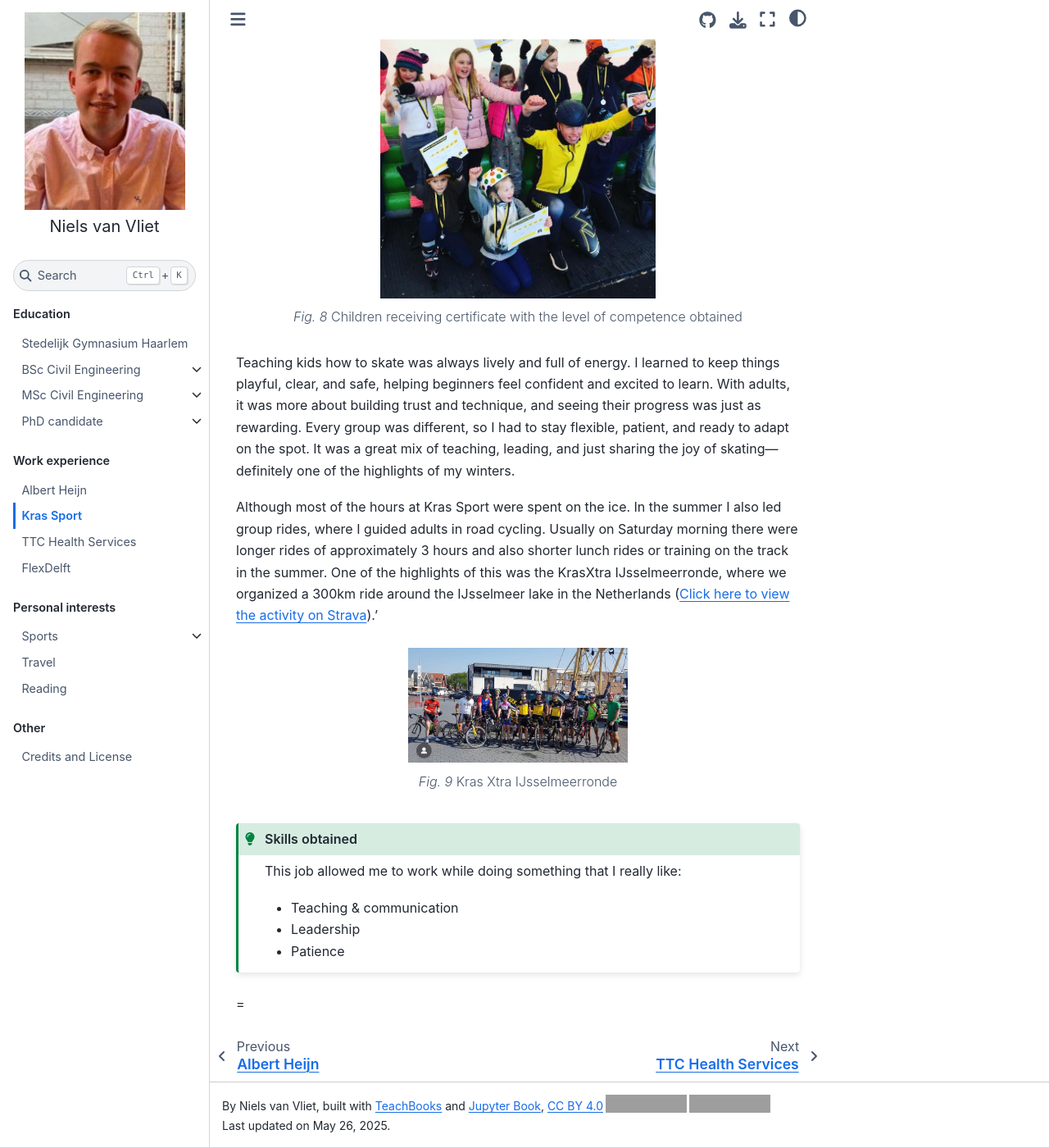
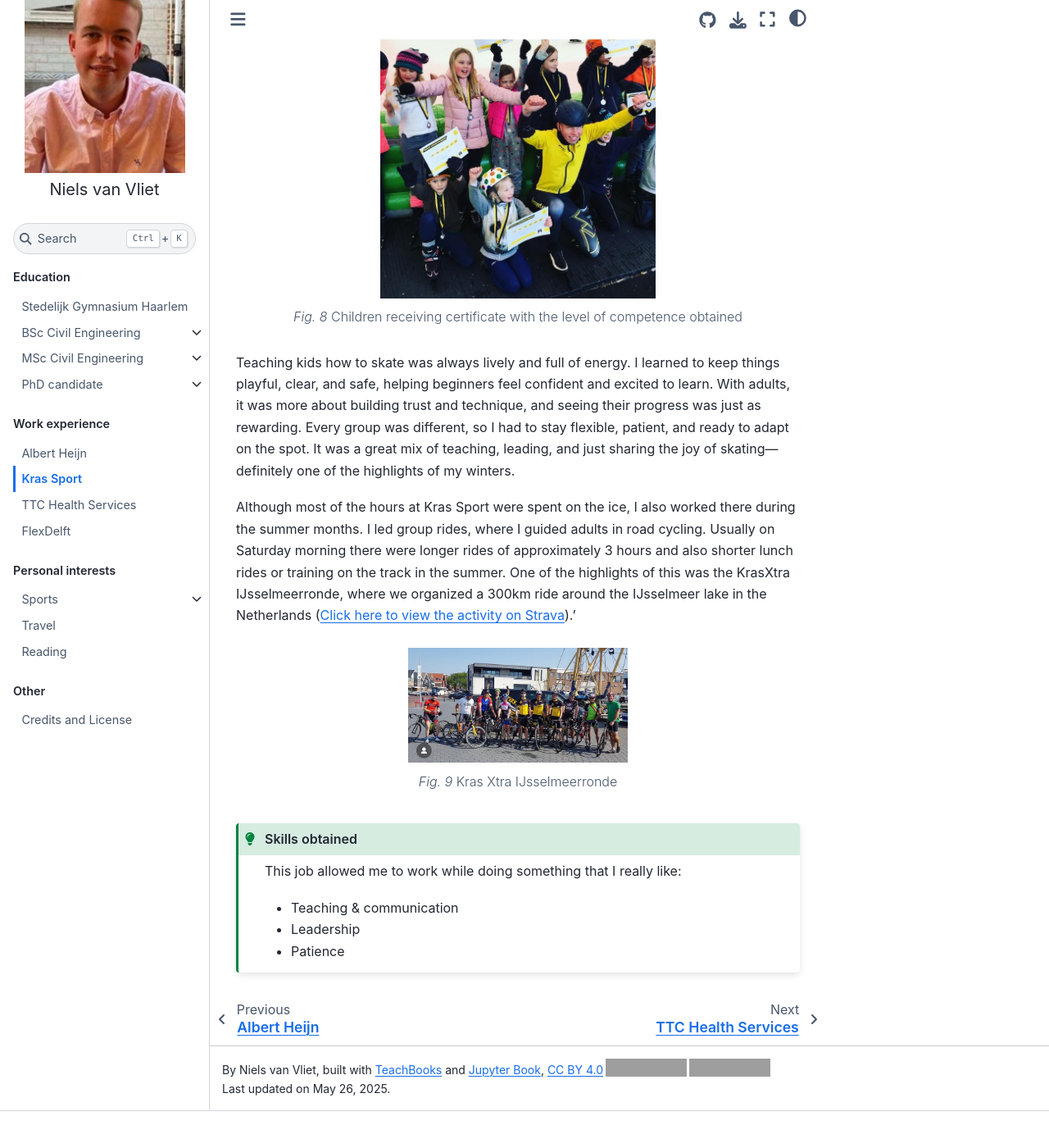
Before and after one commit to navanvliet/navanvliet, a Jupyter Book: the page built from book/Workexperience/KrasSport/KrasSport.md, in a window 1280 px wide and 1400 px high, scrolled down 263 px. Shown: the whole window at 82% size. Built offline with Jupyter Book 1.0.4 settings and Sphinx 7.4.7 and the Sphinx Book theme 1.1.4, drawn with Linux system fonts in a browser that asks for light colours; comment, search, counter and statistics services are not loaded; after the commit the page ends 1618 px from its top, so only the background shows below that; grey boxes are pictures that could not be loaded.

Commit message:
More errors fixed

````diff
--- a/book/Workexperience/KrasSport/KrasSport.md
+++ b/book/Workexperience/KrasSport/KrasSport.md
@@ -13,7 +13,7 @@ Children receiving certificate with the level of competence obtained
 
 Teaching kids how to skate was always lively and full of energy. I learned to keep things playful, clear, and safe, helping beginners feel confident and excited to learn. With adults, it was more about building trust and technique, and seeing their progress was just as rewarding. Every group was different, so I had to stay flexible, patient, and ready to adapt on the spot. It was a great mix of teaching, leading, and just sharing the joy of skating—definitely one of the highlights of my winters.
 
-Although most of the hours at Kras Sport were spent on the ice. In the summer I also led group rides, where I guided adults in road cycling. Usually on Saturday morning there were longer rides of approximately 3 hours and also shorter lunch rides or training on the track in the summer. One of the highlights of this was the KrasXtra IJsselmeerronde, where we organized a 300km ride around the IJsselmeer lake in the Netherlands ([Click here to view the activity on Strava](Ahttps://www.strava.com/activities/1096391304/overview)).'
+Although most of the hours at Kras Sport were spent on the ice, I also worked there during the summer months. I led group rides, where I guided adults in road cycling. Usually on Saturday morning there were longer rides of approximately 3 hours and also shorter lunch rides or training on the track in the summer. One of the highlights of this was the KrasXtra IJsselmeerronde, where we organized a 300km ride around the IJsselmeer lake in the Netherlands ([Click here to view the activity on Strava](Ahttps://www.strava.com/activities/1096391304/overview)).'
 
 ```{figure} ../Figures/KrasXtra_IJsselmeerronde.jpg
 ---
@@ -31,4 +31,3 @@ This job allowed me to work while doing something that I really like:
 - Leadership
 - Patience
 ```
-=
````
